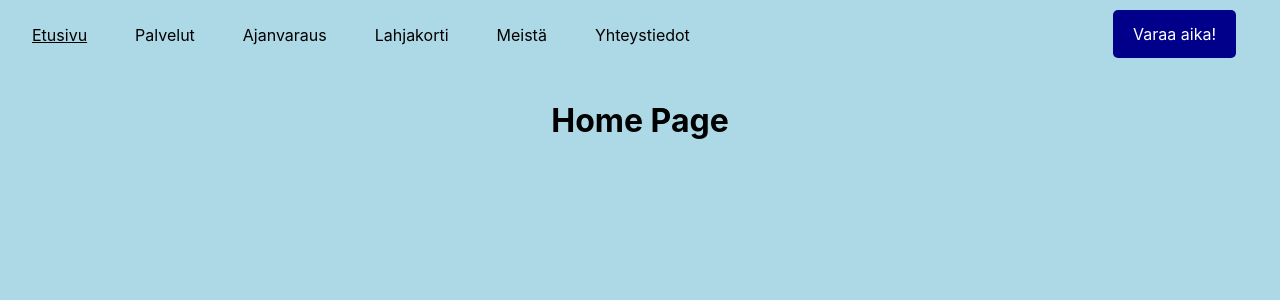
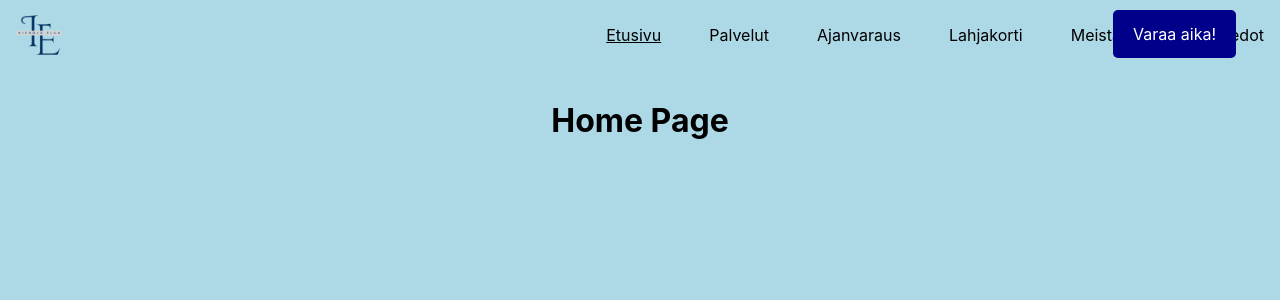
Before and after one commit to Amikola/Elsan-sivut, a React (Vite) app: page / in a window 1280 px wide. Shown: the top 300 px of the page. Built offline with nearby package versions, Linux system fonts and the light colour scheme.

Commit message:
Added logo to nav bar

```diff
--- a/src/App.css
+++ b/src/App.css
@@ -46,6 +46,7 @@ body {
 .navbar ul li a.active {
   text-decoration: underline; /* Add underline to the active link */
 }
+
 .navbar ul li a:hover {
   background-color: #575757;
 }
@@ -55,6 +56,10 @@ body {
   margin-right: 2rem; /* Add margin to the right to create space */
 }
 
+.navbar-image {
+  height: 40px; /* Adjust the height as needed */
+  margin-right: 1rem; /* Add margin to the right to create space */
+}
 
 .content {
   padding-top: 80px; /* Add padding to the top to avoid content being hidden behind the navbar */
--- a/src/App.tsx
+++ b/src/App.tsx
@@ -38,6 +38,7 @@ function App() {
             &#9776; {/* Unicode character for hamburger menu */}
           </div>
         )}
+        <img src="src/assets/IMG_0418.PNG" alt="Logo" className="navbar-image" />
         <ul className={isMobile && menuOpen ? 'show' : ''}>
           <li>
             <NavLink to="/" className={({ isActive }) => (isActive ? 'active' : '')} onClick={closeMenu}>Etusivu</NavLink>
--- a/src/Mobile.css
+++ b/src/Mobile.css
@@ -7,7 +7,7 @@ body {
 }
 
 .navbar {
-  background-color: rgba(173, 216, 230, 0.8); /* Light blue with 80% opacity */
+  background-color: lightblue; /* Light blue with 80% opacity */
   overflow: hidden;
   position: fixed;
   top: 0;
@@ -23,7 +23,7 @@ body {
 }
 
 .navbar.expanded {
-  height: 400px; /* Expanded height of the navbar when clicked */
+  height: 500px; /* Expanded height of the navbar when clicked */
 }
 
 .navbar ul {
@@ -49,8 +49,8 @@ body {
 }
 
 .navbar ul li a {
-
-  color: black; /* Change text color to white */
+  font-size: 30px;
+  color: black; /* Change text color to black */
 }
 
 .menu-toggle {
@@ -71,6 +71,11 @@ body {
   z-index: 1002; /* Ensure the button appears on top */
 }
 
+.navbar-image {
+  height: 40px; /* Adjust the height as needed */
+  margin-right: 1rem; /* Add margin to the right to create space */
+}
+
 .content {
   padding-top: 60px; /* Adjust padding to avoid content being hidden behind the navbar on mobile */
   text-align: center;
```
